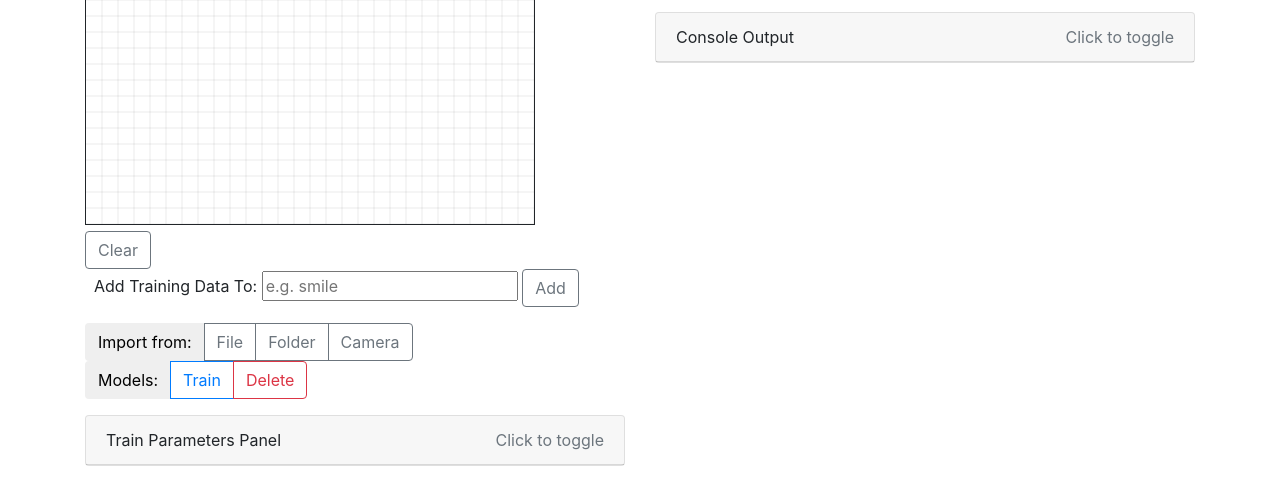
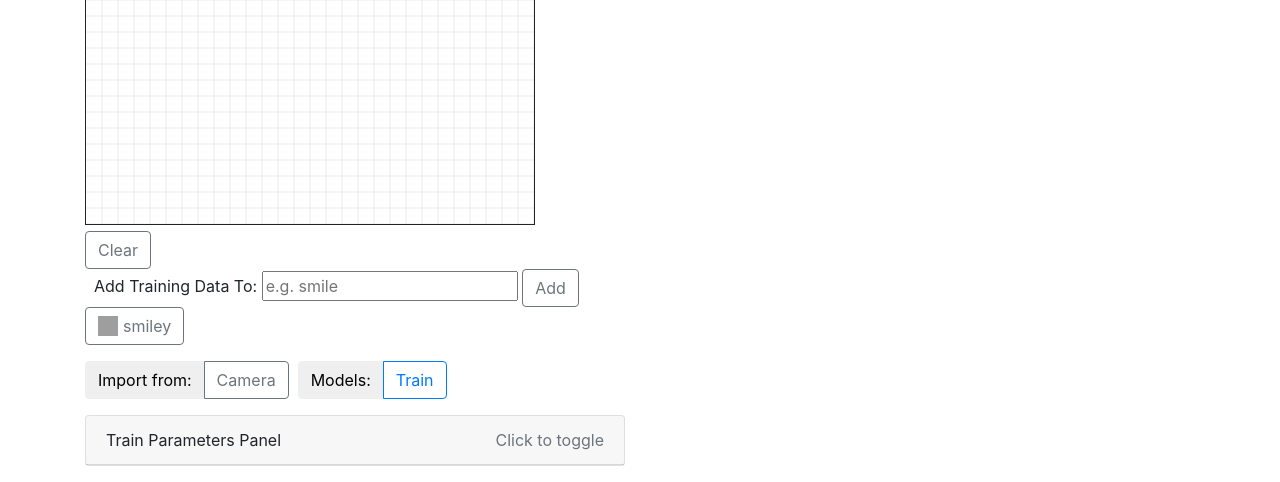
Before and after one commit to stblmuc/Smiley, a Flask app: page / in a window 1280 px wide. Shown: the part 321-803 px from the top of the page. Run offline with Flask 2, Linux system fonts and the light colour scheme; some libraries are stand-ins or nearby versions; grey boxes are pictures that could not be loaded.

Commit message:
add first smiley button, add some comments

```diff
--- a/smiley/utils.py
+++ b/smiley/utils.py
@@ -109,7 +109,7 @@ def get_category_names():
     return list(CATEGORIES.keys())
 
 
-# returns dictionary with keys = category names (from folders), values = number of images for the category
+# Returns dictionary with keys = category names (from folders), values = number of images for the category
 def get_number_of_images_per_category():
     cat_images = {}
     for z in os.walk(CATEGORIES_LOCATION):
@@ -120,7 +120,7 @@ def get_number_of_images_per_category():
     return cat_images
 
 
-# returns the number of images required for each category
+# Returns the number of images required for each category
 def get_number_of_images_required():
     # calculating number of images required for each category (-0.000001 for float precision errors)
     # (for with test set add 1)
@@ -133,6 +133,7 @@ def get_no_cat_error():
     return "Please add at least one category (by adding at least <b>%d</b> images in that category)." % req_images_per_cat
 
 
+# Checks if at least one category has not the least required number of images
 def not_enough_images():
     req_images_per_cat = get_number_of_images_required()
     cat_img = get_number_of_images_per_category()
--- a/static/js/main.js
+++ b/static/js/main.js
@@ -239,8 +239,34 @@ class Main {
         });
     }
 
+    /*addTrainingData(button) {
+        const label = $("#trainingDataLabel").val();
+        if (label) {
+            this.drawInput((inputs) => {
+                const uploadData = {
+                    cat: label,
+                    img: inputs
+                };
+                $(button).fadeOut(400).fadeIn(400);
+                var blink = setInterval(function(){
+                    $(button).fadeOut(400).fadeIn(400);
+                }, 1000);
+                this.uploadTrainingData(uploadData, blink);
+            });
+            if (!this.cats.includes(label)) {
+                this.cats.push(label)
+                var catsList = $('#trainingDataLabelOptions')[0];
+                var option = document.createElement('option');
+                option.value = label;
+                catsList.append(option);
+            }
+        } else {
+            alert("Please enter a name/label for the data");
+        };
+    }*/
+
     addTrainingData(button) {
-        const label = $("#trainingDataLabel").val();
+        const label = $(button).text();
         if (label) {
             this.drawInput((inputs) => {
                 const uploadData = {
@@ -521,6 +547,10 @@ $(() => {
     });
 
     $('#addTrainingData').click((e) => {
+        //main.addTrainingData(e.target);
+    });
+
+    $('#addSmileyData').click((e) => {
         main.addTrainingData(e.target);
     });
 
--- a/templates/index.html
+++ b/templates/index.html
@@ -10,12 +10,25 @@
     <script type="text/javascript">
         var param = {{data|tojson}}; // Retrieve data from main.py (i.e. image size, config parameters)
     </script>
+    <style>
+.button-own-image:before {
+    content: "";
+    width: 20px;
+    height: 20px;
+    display: inline-block;
+    margin-right: 5px;
+    vertical-align: text-top;
+    background-color: transparent;
+    background-position : center center;
+    background-repeat: no-repeat;
+}
+
+.smiley-img:before{
+     background-image : url(../static/img/smiley.png);
+}
+</style>
 </head>
 <body>
-<a href="https://github.com/sugyan/tensorflow-mnist"><img style="position: absolute; top: 0; right: 0; border: 0;"
-                                                          src="https://camo.githubusercontent.com/a6677b08c955af8400f44c6298f40e7d19cc5b2d/68747470733a2f2f73332e616d617a6f6e6177732e636f6d2f6769746875622f726962626f6e732f666f726b6d655f72696768745f677261795f3664366436642e706e67"
-                                                          alt="Fork me on GitHub"
-                                                          data-canonical-src="https://s3.amazonaws.com/github/ribbons/forkme_right_gray_6d6d6d.png"></a>
 <div class="container">
     <h1>Smiley Recognition</h1>
     <div class="row">
@@ -28,19 +41,20 @@
                     <input list="trainingDataLabelOptions" id="trainingDataLabel" placeholder="e.g. smile">
                     <datalist id="trainingDataLabelOptions"></datalist>
                     <button id="addTrainingData" class="btn btn-outline-secondary">Add</button>
+                    <button id="addSmileyData" class="btn btn-outline-secondary button-own-image smiley-img" value="smiley">smiley</button>
                 </label>
             </p>
             <div style="margin-bottom: 1rem">
                 <div class="btn-group">
                     <button class="btn" style="pointer-events: none;">Import from:</button>
-                    <label id="importFile" class="btn btn-outline-secondary" style="margin-bottom: 0px;">File<input type="file" hidden></label>
-                    <label id="importFolder" class="btn btn-outline-secondary" style="margin-bottom: 0px;">Folder<input type="file" multiple webkitdirectory hidden></label>
+                    <!--<label id="importFile" class="btn btn-outline-secondary" style="margin-bottom: 0px;">File<input type="file" hidden></label>
+                    <label id="importFolder" class="btn btn-outline-secondary" style="margin-bottom: 0px;">Folder<input type="file" multiple webkitdirectory hidden></label>-->
                     <button id="takePicture" class="btn btn-outline-secondary">Camera</button>
                 </div>&nbsp;
                 <div class="btn-group">
                     <button class="btn" style="pointer-events: none;">Models:</button>
                     <button id="trainModels" class="btn btn-outline-primary">Train</button>
-                    <button id="deleteModels" class="btn btn-outline-danger">Delete</button>
+                    <!--<button id="deleteModels" class="btn btn-outline-danger">Delete</button>-->
                 </div>
             </div>
             <div style="margin-bottom: 1rem">
@@ -93,7 +107,7 @@
             <p>network output:</p>
             <p class="error" id="error"></p>
             <table id="output" class="table"></table>
-            <div class="card" style="margin-bottom: 1rem">
+            <!--<div class="card" style="margin-bottom: 1rem">
                 <div class="card-header" data-toggle="collapse" href="#consoleOutput">
                     <span>Console Output</span>
                     <span class="float-right text-muted" id="console-toggle-text">Click to toggle</span>
@@ -103,7 +117,7 @@
                         Waiting for connection to be established...
                     </div>
                 </div>
-            </div>
+            </div>-->
         </div>
     </div>
 </div>
```
